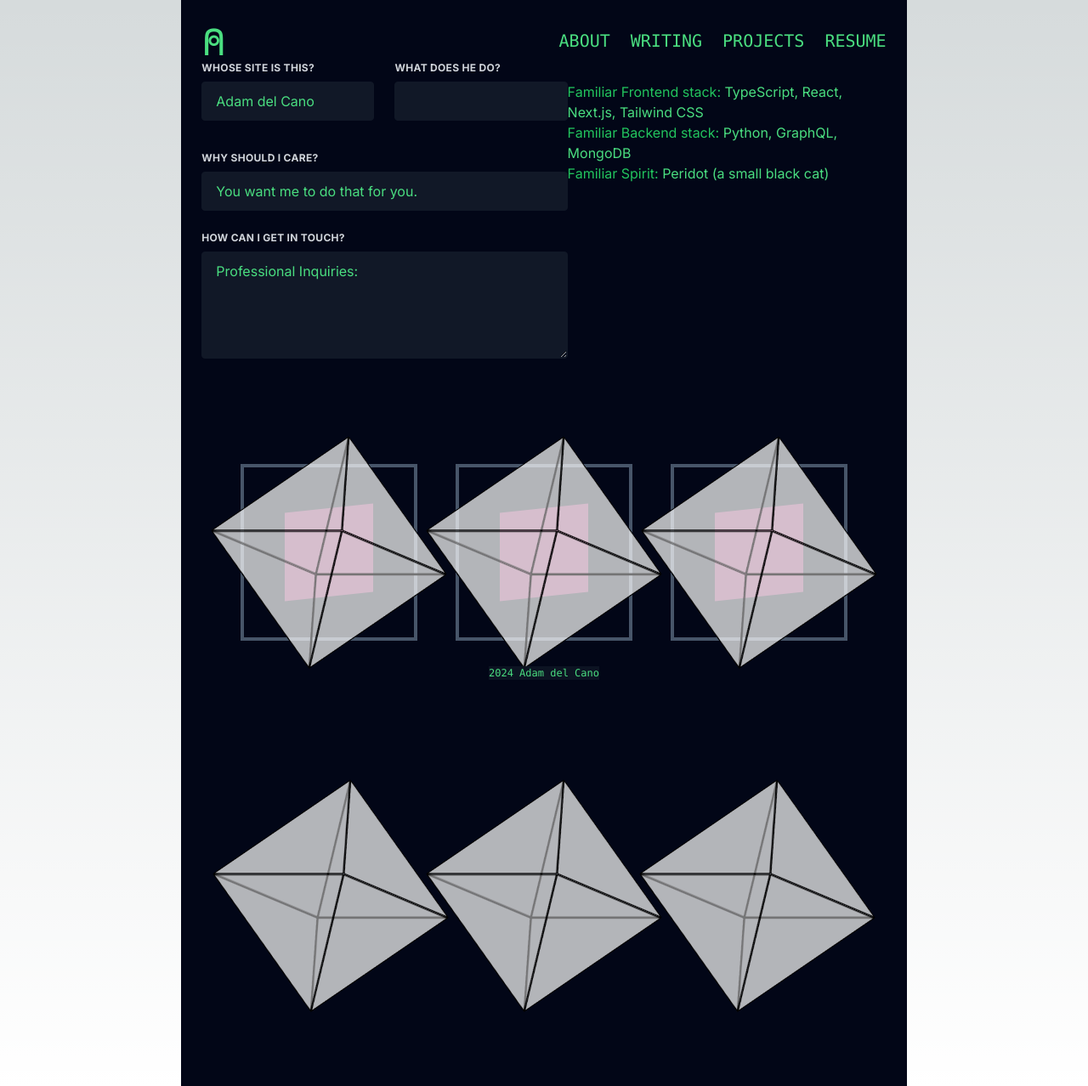
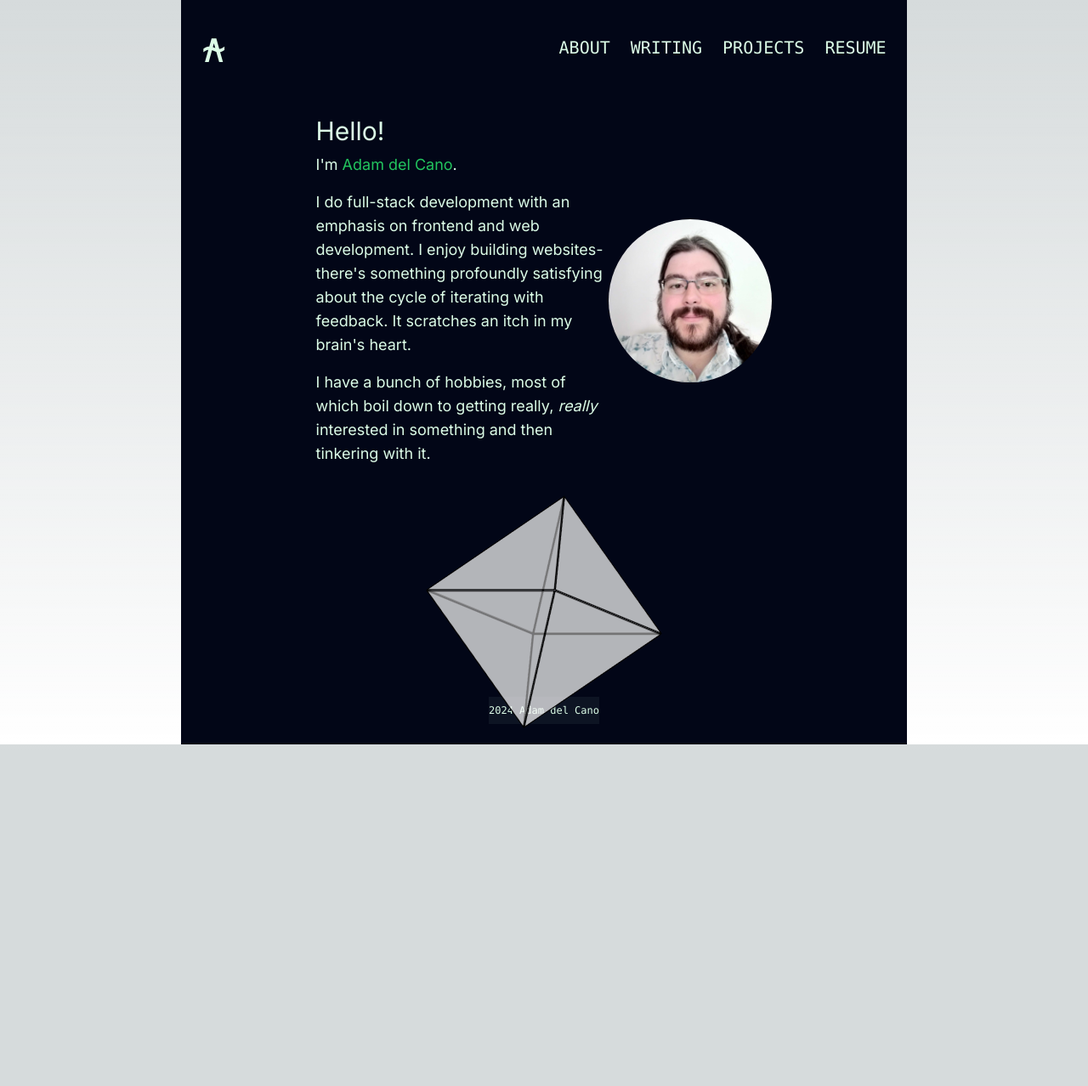
Before and after one commit to adamdelcano/adamdelcano.github.io, a Next.js app: page / in a window 1280 px wide. Shown: the whole page at 85% size. After the commit the page ends 882 px from the top, so only its background shows below. Built offline with nearby package versions, Linux system fonts and the light colour scheme.

Commit message:
Cleaned up main page, broke components into separate fils.

```diff
--- /dev/null
+++ b/src/Components/Familiars/Familiars.tsx
@@ -0,0 +1,23 @@
+export default function Familiars() {
+  return (
+    <div className="flex flex-col">
+      <p className="max-w-lg text-green-500">
+        Familiar Frontend Stack:
+        <br />
+        <span className="text-green-100">
+          TypeScript, React, Next.js, Tailwind CSS
+        </span>
+      </p>
+      <p className="max-w-lg text-green-500">
+        Familiar Backend Stack:
+        <br />
+        <span className="text-green-100">Python, GraphQL, MongoDB</span>
+      </p>
+      <p className="max-w-lg text-green-500">
+        Familiar Spirit:
+        <br />
+        <span className="text-green-100">Peridot (a small black cat)</span>
+      </p>
+    </div>
+  );
+}
--- /dev/null
+++ b/src/Components/Spinner/Spinner.tsx
@@ -0,0 +1,17 @@
+export default function Spinner() {
+  return (
+    <div className="border-4 border-slate-600 before:block before:absolute before:-inset-1 before:-skew-y-6 before:bg-pink-500/50 before:hover:bg-pink-500/75 before:scale-50 before:hover:scale-75 relative inline-block">
+      <div className="solid">
+        <div className="side"></div>
+        <div className="side"></div>
+        <div className="side"></div>
+        <div className="side"></div>
+
+        <div className="side"></div>
+        <div className="side"></div>
+        <div className="side"></div>
+        <div className="side"></div>
+      </div>
+    </div>
+  );
+}
--- a/src/app/globals.css
+++ b/src/app/globals.css
@@ -7,15 +7,21 @@
   --background-start-rgb: 214, 219, 220;
   --background-end-rgb: 255, 255, 255;
 }
-
 @media (prefers-color-scheme: dark) {
   :root {
     --foreground-rgb: 255, 255, 255;
-    --background-start-rgb: 0, 0, 0;
-    --background-end-rgb: 0, 0, 0;
+    --background-start-rgb: 2, 6, 23;
+    --background-end-rgb: 2, 6, 23;
   }
 }
 
+a{
+  text-decoration: underline;
+}
+p {
+  margin-top: 0.5rem;
+  margin-bottom: 0.5rem;
+}
 body {
   color: rgb(var(--foreground-rgb));
   background: linear-gradient(
@@ -94,10 +100,10 @@ body {
 
 @-webkit-keyframes spin {
   0% {
-    transform: rotateX(0deg) rotateY(0deg) rotateZ(0deg);
+    transform: rotateX(0deg) rotateY(0deg) rotateZ(15deg);
   }
   100% {
-    transform: rotateX(0) rotateY(360deg) rotateZ(0);
+    transform: rotateX(0) rotateY(360deg) rotateZ(15deg);
   }
 }
 
--- a/src/app/page.tsx
+++ b/src/app/page.tsx
@@ -1,243 +1,78 @@
 "use client";
 import Image from "next/image";
+import adamPic from "/public/adam.jpeg";
 import { useEffect, useRef } from "react";
 import Typed from "typed.js";
+import Link from "next/link";
 
 import Header from "@/Components/Header/Header";
 import Intro from "@/Components/Intro/Intro";
 import Footer from "@/Components/Footer/Footer";
+import Familiars from "@/Components/Familiars/Familiars";
+import Spinner from "@/Components/Spinner/Spinner";
 
 export default function Home() {
-  const myName = useRef(null);
-  const mission = useRef(null);
-  const whyCare = useRef(null);
-  const contactPointer = useRef(null);
-
-  useEffect(() => {
-    const nameTyped = new Typed(myName.current, {
-      strings: ["^100Adam del Cano"],
-      typeSpeed: 50,
-    });
-    const missionTyped = new Typed(mission.current, {
-      strings: [
-        "^1000Web development^2000",
-        "^1000Full-stack development^2000",
-        "^1000Frontend development^2000",
-        "Weird ideas^2000",
-      ],
-      typeSpeed: 50,
-      loop: true,
-    });
-    const whyCareTyped = new Typed(whyCare.current, {
-      strings: ["^2000You want me to do that for you."],
-      typeSpeed: 50,
-    });
-    const contactTyped = new Typed(contactPointer.current, {
-      strings: ["^4000Professional Inquiries: adam.j.delcano@gmail.com\nPersonal Contact: robotmascot@gmail.com\nsocials: @robotmascot on bsky.app and treehouse.systems.social"],
-      typeSpeed: 50,
-      showCursor: false,
-      loop: false
-    });
-
-    return () => {
-      // Destroy Typed instance during cleanup to stop animation
-      nameTyped.destroy();
-      missionTyped.destroy();
-      whyCareTyped.destroy();
-      contactTyped.destroy();
-    };
-  }, []);
   return (
-    <main className="flex min-h-screen lg:w-2/3 flex-col items-center justify-start p-6 mx-auto bg-cover bg-slate-950">
-      <header className="flex flex-col md:flex-row justify-items-end w-full text-green-400 font-mono p-18">
+    <main className="flex min-h-screen lg:w-2/3 flex-col items-center justify-start p-6 mx-auto bg-cover bg-slate-950 text-lg">
+      <header className="flex flex-col md:flex-row justify-items-end w-full text-green-100 font-mono p-18">
         <p className="text-5xl text-center md:text-left has-tooltip w-screen">
-          ⍝
-          <span className="tooltip text-xs m-18 bg-slate-900">
-            If you&apos;re curious, this is the{" "}
+          <span>⍲</span>
+          <span className="tooltip text-xs m-18">
+            {"<-"}If you&apos;re curious, this is the{" "}
             <a
               href="https://en.wikipedia.org/wiki/APL_syntax_and_symbols"
               target="_blank"
             >
               APL
             </a>{" "}
-            symbol for comment, sometimes named a lamp.
+            symbol for NAND. Not proficient with APL, just thought it was cool.
           </span>
         </p>
         <div className="flex flex-row md:text-xl justify-items-end md:gap-6">
-          <a href="#" className="m-auto hover:bg-green-900">
+          <Link href="#" className="m-auto hover:bg-green-900 no-underline">
             ABOUT
-          </a>
-          <a href="#" className="m-auto hover:bg-green-900">
+          </Link>
+          <Link href="#" className="m-auto hover:bg-green-900 no-underline">
             WRITING
-          </a>
-          <a href="#" className="m-auto hover:bg-green-900">
+          </Link>
+          <Link href="#" className="m-auto hover:bg-green-900 no-underline">
             PROJECTS
-          </a>
-          <a href="#" className="m-auto hover:bg-green-900">
+          </Link>
+          <Link href="#" className="m-auto hover:bg-green-900 no-underline">
             RESUME
-          </a>
+          </Link>
         </div>
       </header>
-      <div className="flex flex-col md:flex-row w-full justify-between">
-        <form className="max-w-lg self-start justify-self-start">
-          <div className="flex flex-wrap -mx-3 mb-6">
-            <div className="w-full md:w-1/2 px-3 mb-6 md:mb-0">
-              <label
-                className="block uppercase tracking-wide text-gray-300 text-xs font-bold mb-2"
-                htmlFor="grid-name"
-              >
-                Whose site is this?
-              </label>
-              <input
-                className="appearance-none block w-full bg-gray-900 text-green-400 border border-gray-900 rounded py-3 px-4 mb-3 leading-tight disabled"
-                id="grid-name"
-                type="text"
-                ref={myName}
-                disabled
-              />
-            </div>
-            <div className="w-full md:w-1/2 px-3">
-              <label
-                className="block uppercase tracking-wide text-gray-300 text-xs font-bold mb-2"
-                htmlFor="grid-mission"
-              >
-                What does he do?
-              </label>
-              <input
-                className="appearance-none block w-full bg-gray-900 text-green-400 border border-gray-900 rounded py-3 px-4 leading-tight disabled"
-                id="grid-mission"
-                type="text"
-                placeholder=""
-                ref={mission}
-                disabled
-              />
-            </div>
-          </div>
-          <div className="flex flex-wrap -mx-3 mb-6">
-            <div className="w-full px-3">
-              <label
-                className="block uppercase tracking-wide text-gray-300 text-xs font-bold mb-2"
-                htmlFor="grid-password"
-              >
-                Why should I care?
-              </label>
-              <input
-                className="appearance-none block w-full bg-gray-900 text-green-400 border border-gray-900 rounded py-3 px-4 leading-tight disabled"
-                id="grid-password"
-                ref={whyCare}
-                disabled
-              />
-            </div>
-          </div>
-          <div className="flex flex-wrap -mx-3 mb-6">
-            <div className="w-full px-3">
-              <label
-                className="block uppercase tracking-wide text-gray-300 text-xs font-bold mb-2"
-                htmlFor="contact-pointer"
-              >
-                How can I get in touch?
-              </label>
-              <textarea
-                className="appearance-none block w-full bg-gray-900 text-green-400 border border-gray-900 rounded py-3 px-4 leading-tight"
-                id="contact-pointer"
-                ref={contactPointer}
-                disabled
-                rows={5}
-              />
-            </div>
-          </div>
-        </form>
-        <p className="max-w-lg text-green-500">
-          <br />
-          Familiar Frontend stack:{" "}
-          <span className="text-green-400">
-            TypeScript, React, Next.js, Tailwind CSS
-          </span>
-          <br />
-          Familiar Backend stack:{" "}
-          <span className="text-green-400">Python, GraphQL, MongoDB</span>
-          <br />
-          Familiar Spirit:{" "}
-          <span className="text-green-400">Peridot (a small black cat)</span>
-        </p>
+      <div className="flex text-green-100 w-2/3 my-12">
+        <div className="flex flex-col w-2/3">
+          <h1 className="text-3xl">Hello!</h1>
+
+          <p>
+            I&apos;m <span className="text-green-500">Adam del Cano</span>.
+          </p>
+          <p>
+            I do full-stack development with an emphasis on frontend and web
+            development. I enjoy building websites- there&apos;s something
+            profoundly satisfying about the cycle of iterating with feedback. It
+            scratches an itch in my brain&apos;s heart.
+          </p>
+          <p>
+            I have a bunch of hobbies, most of which boil down to getting
+            really, <em>really</em> interested in something and then tinkering
+            with it.
+          </p>
+          <p></p>
+        </div>
+        <div className="flex h-full ml-auto my-auto">
+          <Image
+            className="rounded-full max-h-48 max-w-48"
+            src={adamPic}
+            alt="Adam del Cano's Portrait"
+          />
+        </div>
       </div>
-      <div className="flex flex-row w-full justify-evenly my-20 py-5">
-      <div className="border-4 border-slate-600 before:block before:absolute before:-inset-1 before:-skew-y-6 before:bg-pink-500/50 before:hover:bg-pink-500/75 before:scale-50 before:hover:scale-75 relative inline-block">
-      <div className="solid">
-        <div className="side"></div>
-        <div className="side"></div>
-        <div className="side"></div>
-        <div className="side"></div>
-
-        <div className="side"></div>
-        <div className="side"></div>
-        <div className="side"></div>
-        <div className="side"></div>
-      </div>
-      </div>
-      <div className="border-4 border-slate-600 before:block before:absolute before:-inset-1 before:-skew-y-6 before:bg-pink-500/50 before:hover:bg-pink-500/75 before:scale-50 before:hover:scale-75 relative inline-block">
-      <div className="solid">
-        <div className="side"></div>
-        <div className="side"></div>
-        <div className="side"></div>
-        <div className="side"></div>
-
-        <div className="side"></div>
-        <div className="side"></div>
-        <div className="side"></div>
-        <div className="side"></div>
-      </div>
-      </div>
-      <div className="border-4 border-slate-600 before:block before:absolute before:-inset-1 before:-skew-y-6 before:bg-pink-500/50 before:hover:bg-pink-500/75 before:scale-50 before:hover:scale-75 relative inline-block">
-      <div className="solid">
-        <div className="side"></div>
-        <div className="side"></div>
-        <div className="side"></div>
-        <div className="side"></div>
-
-        <div className="side"></div>
-        <div className="side"></div>
-        <div className="side"></div>
-        <div className="side"></div>
-      </div>
-      </div>
-      </div>
-      <div className="flex flex-row w-full justify-evenly my-20 py-5">
-      <div className="solid">
-        <div className="side"></div>
-        <div className="side"></div>
-        <div className="side"></div>
-        <div className="side"></div>
-
-        <div className="side"></div>
-        <div className="side"></div>
-        <div className="side"></div>
-        <div className="side"></div>
-      </div>
-      <div className="solid">
-        <div className="side"></div>
-        <div className="side"></div>
-        <div className="side"></div>
-        <div className="side"></div>
-
-        <div className="side"></div>
-        <div className="side"></div>
-        <div className="side"></div>
-        <div className="side"></div>
-      </div>
-      <div className="solid">
-        <div className="side"></div>
-        <div className="side"></div>
-        <div className="side"></div>
-        <div className="side"></div>
-
-        <div className="side"></div>
-        <div className="side"></div>
-        <div className="side"></div>
-        <div className="side"></div>
-      </div>
-      </div>
-      <footer className="fixed bottom-0 flex flex-row items-center justify-evenly text-green-400 font-mono text-xs bg-gray-900/75">
+      <Spinner />
+      <footer className="mt-auto bottom-0 flex flex-row items-center justify-evenly text-green-100 font-mono text-xs bg-gray-900/75">
         <p className="flex flex-row self-center">2024 Adam del Cano</p>
       </footer>
     </main>
```
Also changed, not shown: src/Components/Intro/Intro.tsx (+55 -18 lines), public/adam_transparent_bg.png (added).
